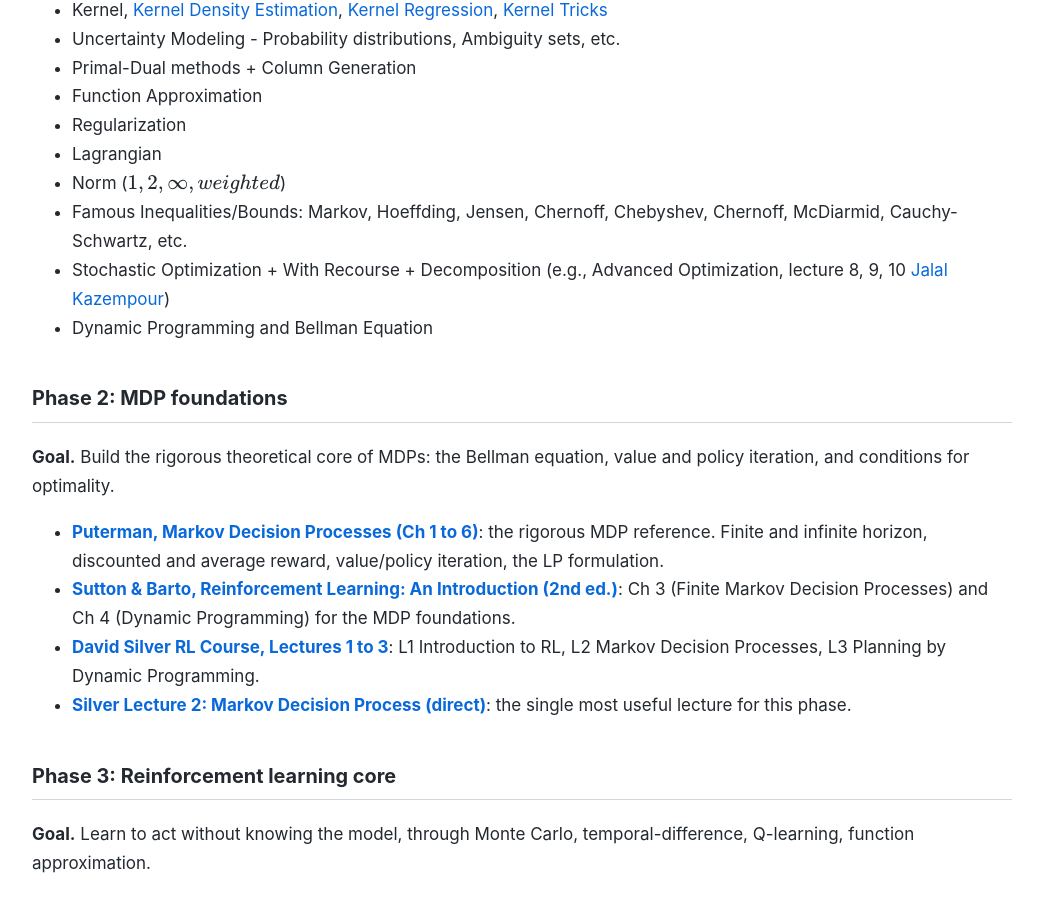
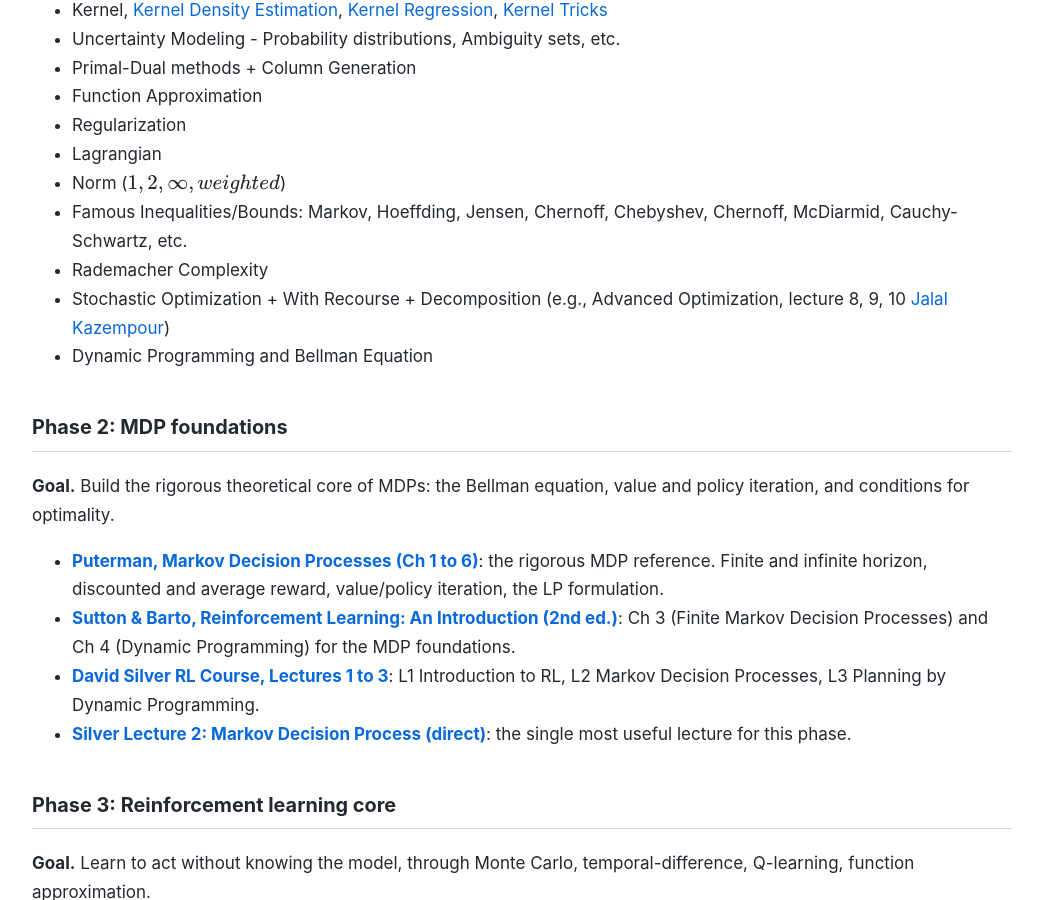
Before and after one commit to mfadaki/phd_roadmap, a Jekyll site: the page built from index.md, in a window 1280 px wide and 900 px high, scrolled down 2782 px. Shown: the whole window, without its empty margins (118-1161 px from the left). Built offline with Jekyll 4.4.1, drawn with Linux system fonts in a browser that asks for light colours.

Commit message:
20260929_00

```diff
--- a/index.md
+++ b/index.md
@@ -83,6 +83,7 @@ $\lVert V^{alg} - V^* \rVert_{1,\nu} = \mathbb{E}_\nu \lvert V^{alg} - V^*\rvert
 -  Lagrangian
 -  Norm ($1, 2, \infty, weighted$)
 -  Famous Inequalities/Bounds: Markov, Hoeffding, Jensen, Chernoff, Chebyshev, Chernoff, McDiarmid, Cauchy-Schwartz, etc.
+-  Rademacher Complexity
 -  Stochastic Optimization + With Recourse + Decomposition (e.g.,  Advanced Optimization, lecture 8, 9, 10 [Jalal Kazempour](https://www.youtube.com/@jalalkazempour1429))
 -  Dynamic Programming and Bellman Equation
 
```
Also changed, not shown: 2 other files.
